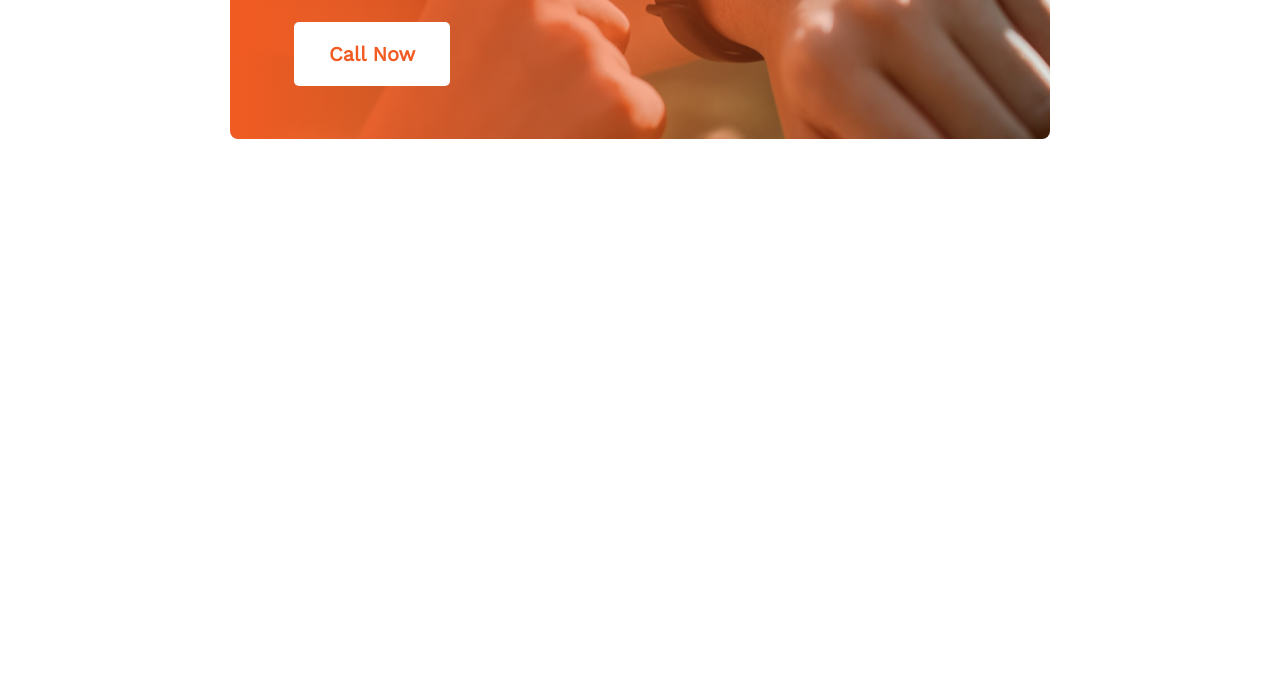
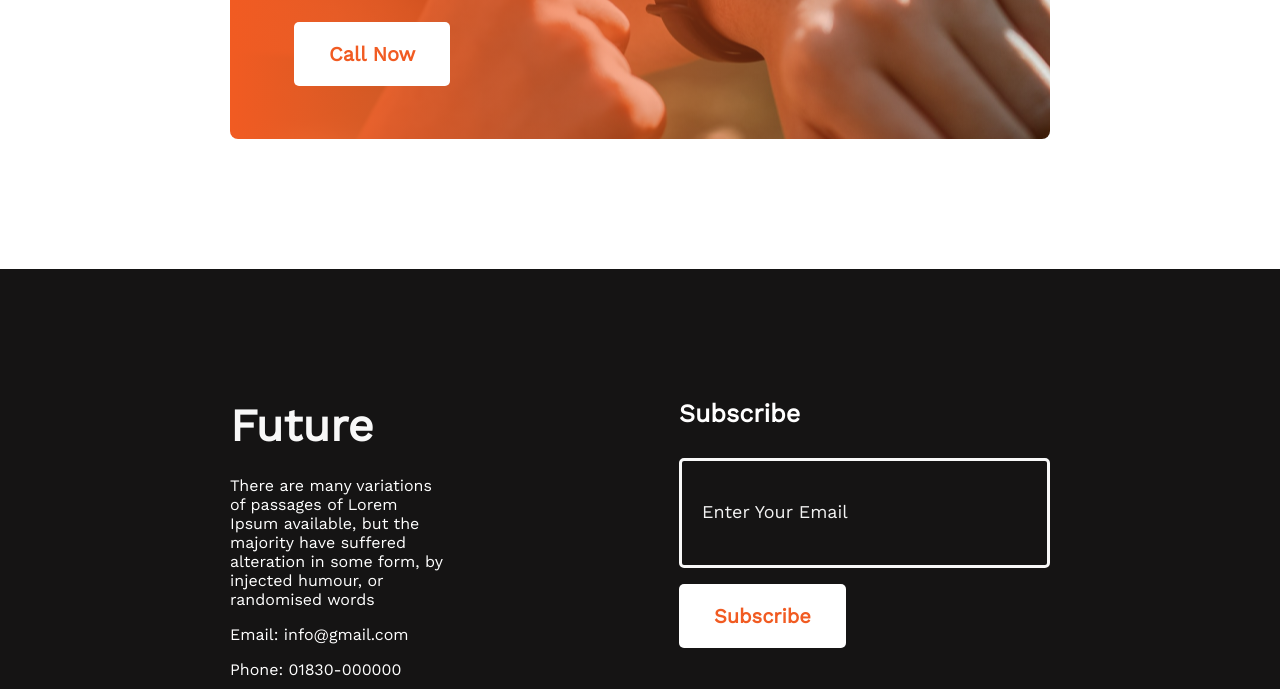
Before and after one commit to kazimahin68/new-year-new-mission, a plain HTML site: page index.html in a window 1280 px wide. Shown: the part 3177-3866 px from the top of the page. Before the commit the page ends 3446 px from the top, so only its background shows below. Drawn offline with nearby package versions, Linux system fonts and the light colour scheme.

Commit message:
footer added

```diff
--- a/index.html
+++ b/index.html
@@ -77,8 +77,25 @@
             </div>
         </section>
     </main>
-    <footer>
-        <div></div>
+    <footer class="footer">
+        <div class="footer-content">
+            <div class="futute">
+                <h2 class="future-title">Future</h2>
+                <p class="future-description">There are many variations of passages of Lorem Ipsum available, but the majority have suffered alteration in some form, by injected humour, or randomised words</p>
+                <p class="email">Email: <a href="">info@gmail.com</a></p>
+                <p class="phone">Phone: 01830-000000</p>
+                <a href=""><img src="images/icons/fb.png" alt=""></a>
+                <a href=""><img src="images/icons/twitter.png" alt=""></a>
+                <a href=""><img src="images/icons/youtube.png" alt=""></a>
+            </div>
+            <div class="form">
+                <h2 class="form-title">Subscribe</h2>
+                <form action="">
+                    <input class="form-mail" type="email" name="" id="" placeholder="Enter Your Email">
+                    <input class="form-btn" type="button" value="Subscribe">
+                </form>
+            </div>
+        </div>
     </footer>
 </body>
 </html>
--- a/styles/style.css
+++ b/styles/style.css
@@ -142,7 +142,6 @@
     background-repeat: no-repeat;
     background-position: center;
     margin: 130px 230px;
-
     border-radius: 8px;
 }
 
@@ -169,3 +168,82 @@
     border: none;
     padding: 20px 35px;
 }
+
+/* Footer styles */
+
+.footer {
+    background: #151414
+}
+
+.footer-content {
+    display: flex;
+}
+
+.futute,
+.form {
+    padding: 130px 230px;
+}
+
+.futute {
+    width: 485px;
+}
+
+.future-title {
+    font-weight: 700;
+    font-size: 45px;
+    color: #F8F8F8;
+    margin-bottom: 24px;
+}
+
+.future-description,
+.email,
+.phone {
+    color: #FFFFFF;
+    margin-bottom: 16px;
+}
+
+.footer a {
+    text-decoration: none;
+    color: #FFFFFF;
+    margin-right: 16px;
+}
+
+.form {
+    margin-left: 0;
+    padding-left: 0;
+}
+
+.form-title {
+    font-weight: 600;
+    font-size: 25px;
+    color: #FFFFFF;
+    margin-bottom: 30px;
+}
+
+.form-mail {
+    background: none;
+    border: #F8F8F8;
+    border-radius: 5px;
+    padding: 20px;
+    height: 64px;
+    width: 325px;
+    border-style: solid;
+    margin-bottom: 16px;
+}
+
+.form input::placeholder {
+    color: #F3F3F3;
+    font-weight: 400;
+    font-size: 18px;
+}
+
+.form-btn {
+    height: 64px;
+    background: #FFFFFF;
+    border-radius: 5px;
+    font-weight: 600;
+    font-size: 20px;
+    color: #F15B22;
+    border: none;
+    padding: 20px 35px;
+}
```
